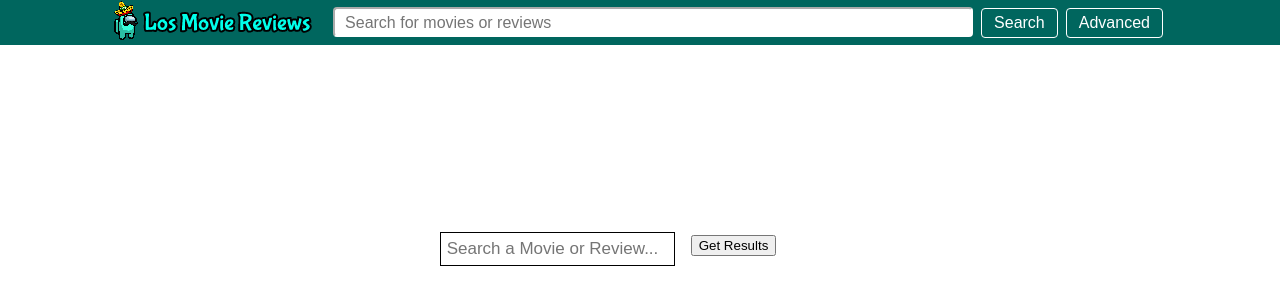
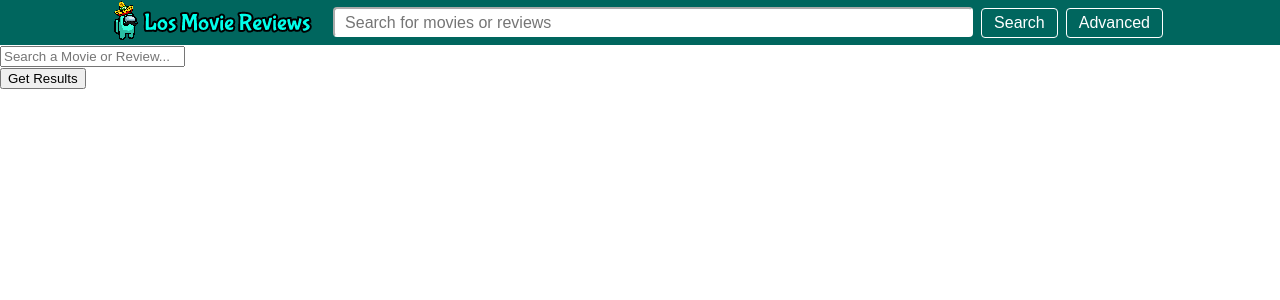
Before and after one commit to GonzaloMenacho/MovieReviewWebsite, a React (Create React App) app: page / in a window 1280 px wide. Shown: the top 300 px of the page. Built offline with nearby package versions, Linux system fonts and the light colour scheme.

Commit message:
Search bar now searches on movies.

```diff
--- a/src/App.js
+++ b/src/App.js
@@ -2,7 +2,7 @@ import React, { Component } from 'react';
 import axios from 'axios';
 import ReviewDisplay from './components/reviewdisplay';
 import Title from './components/banner';
-import Reviews from './components/searchreviewusingmovie';
+import SearchBar from './components/searchreviewusingmovie';
 import Navbar from './components/navbar';
 import './App.css';
 
@@ -18,16 +18,17 @@ export default class App extends React.Component {
 
 
             <div className="app">
-                <Navbar/>
+                <div className="nav-bar">
+                    <Navbar />
+                </div>
                 <div className="get-review">
-                    <Reviews />
+                    <SearchBar />
                 </div>
-
-
-
-{/*                <div className="get-all-reviews">
+                {/*
+                <div className="get-all-reviews">
                     <ReviewDisplay />
-        </div>*/}
+                </div>
+                */}
             </div>
         )
     }
--- a/src/components/reviewdisplay.js
+++ b/src/components/reviewdisplay.js
@@ -19,7 +19,7 @@ class ReviewDisplay extends React.Component {
 
     addAllReviewsToDisplay = () => {
         console.log("Button Clicked")
-        client.get('/Movies').then((response) => {
+        client.get('Movies/getall').then((response) => {
             this.setState({
                 posts: response.data
             })
@@ -44,9 +44,9 @@ class ReviewDisplay extends React.Component {
                     <div className="all-reviews-display">
                         {this.state.posts.map((post) => {
                             return (
-                                <div className="post-card" key={post.id}>
+                                <div className="post-card" key={post.movieID}>
                                     <h2 className="post-title">{post.title}</h2>
-                                    <p className="post-rating">Rating: {post.rating}</p>
+                                    <p className="post-rating">Rating: {post.movieIMDbRating}</p>
                                     <p className="post-desc">Description: {post.description}</p>
                                 </div>
                             );
--- a/src/components/searchreviewusingmovie.js
+++ b/src/components/searchreviewusingmovie.js
@@ -6,57 +6,64 @@ const client = axios.create({
     header: { 'X-Custom-Header': 'foobar' }
 });
 
-class Reviews extends React.Component {
+class SearchBar extends React.Component {
     constructor(props) {
         super(props);
 
         this.state = {
-            movie: "",
+            searchterm: "",
             title: "",
             rating: "",
-            description: ""
+            description: "",
+            posts: ""
         };
     }
 
     render() {
         return (
+            <div className="search">
 
-            <div className="reviews">
-
-                <div id="movie">
+                <div id="search-bar">
                     <input onChange={this.changeValue}
-                        type="text" placeholder="Search a Movie or Review..." value={this.state.movie} />
+                        type="text" placeholder="Search a Movie or Review..." value={this.state.searchterm} />
                 </div>
-                <div className="button">
+                <div className="search-button">
                     <button onClick={this.getReview}>
                         Get Results
                     </button>
                 </div>
-{/*                <div>
-                    <h1>Movie: {this.state.title}</h1>
-                    <h3>Rating: {this.state.rating}</h3>
-                    <h3>Description: {this.state.description}</h3>
-        </div>*/}
+                {this.state.posts &&
+                    <div className="all-reviews-display">
+                        {this.state.posts.map((post) => {
+                            return (
+                                <div className="post-card" key={post.movieID}>
+                                    <h2 className="post-title">{post.title}</h2>
+                                    <p className="post-rating">Rating: {post.movieIMDbRating}</p>
+                                    <p className="post-desc">Description: {post.description}</p>
+                                </div>
+                            );
+                        })}
+                    </div>
+                }
             </div>
         );
     }
 
     changeValue = (event) => {
         this.setState({
-            movie: event.target.value
+            searchterm: event.target.value
         });
     }
 
+    //'https://localhost:7035/api/Movies/title?m_title=avengers'
     getReview = () => {
-        client.get(`/Movies/${this.state.movie}`).then((response) => {
+        client.get(`Movies/title?m_title=${this.state.searchterm}`).then((response) => {
             this.setState({
-                title: response.data.title,
-                rating: response.data.rating,
-                description: response.data.description
+                posts: response.data,
             })
         });
     }
 
 }
 
-export default Reviews;
+export default SearchBar;
```
